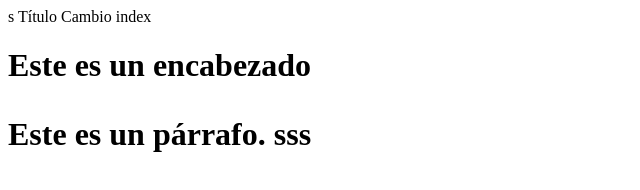
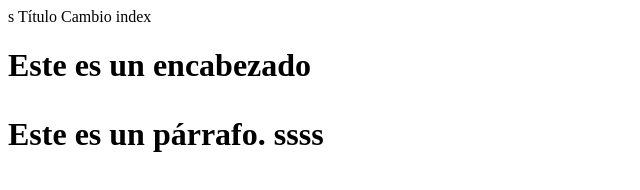
Before and after one commit to angells1991/CursoGit, a plain HTML site: page index.html in a window 1280 px wide. Shown: the full height of the page, 0-640 px from the left. Drawn offline with Linux system fonts and the light colour scheme.

Commit message:
Ultimocambios

```diff
--- a/index.html
+++ b/index.html
@@ -5,6 +5,6 @@ Cambio index
 <Cuerpo>
 <H1> Este es un encabezado </ h1>
 <P> Este es un párrafo. </ P>
-</ Body>sss
+</ Body>ssss
 
 </ Html>
```
